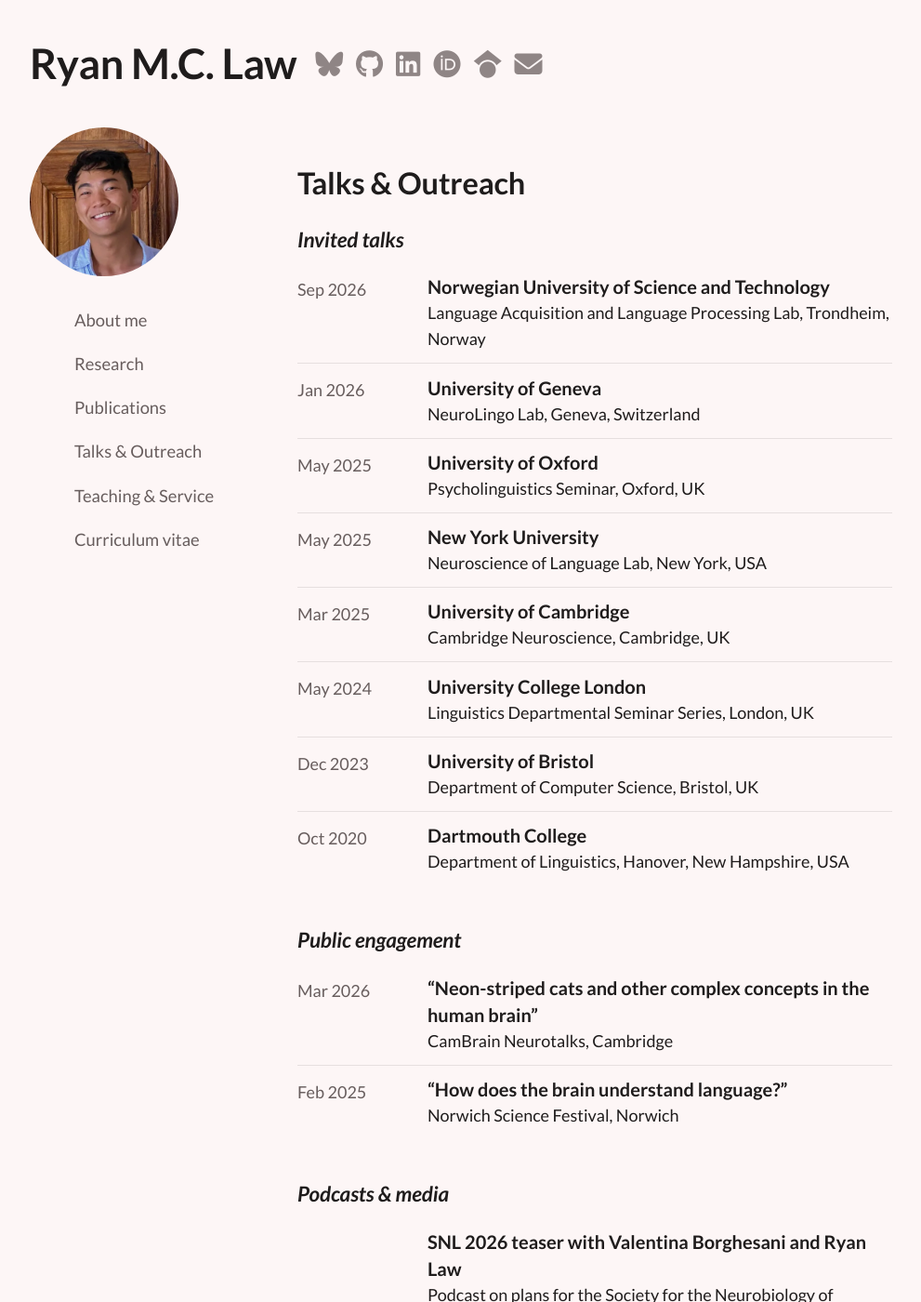
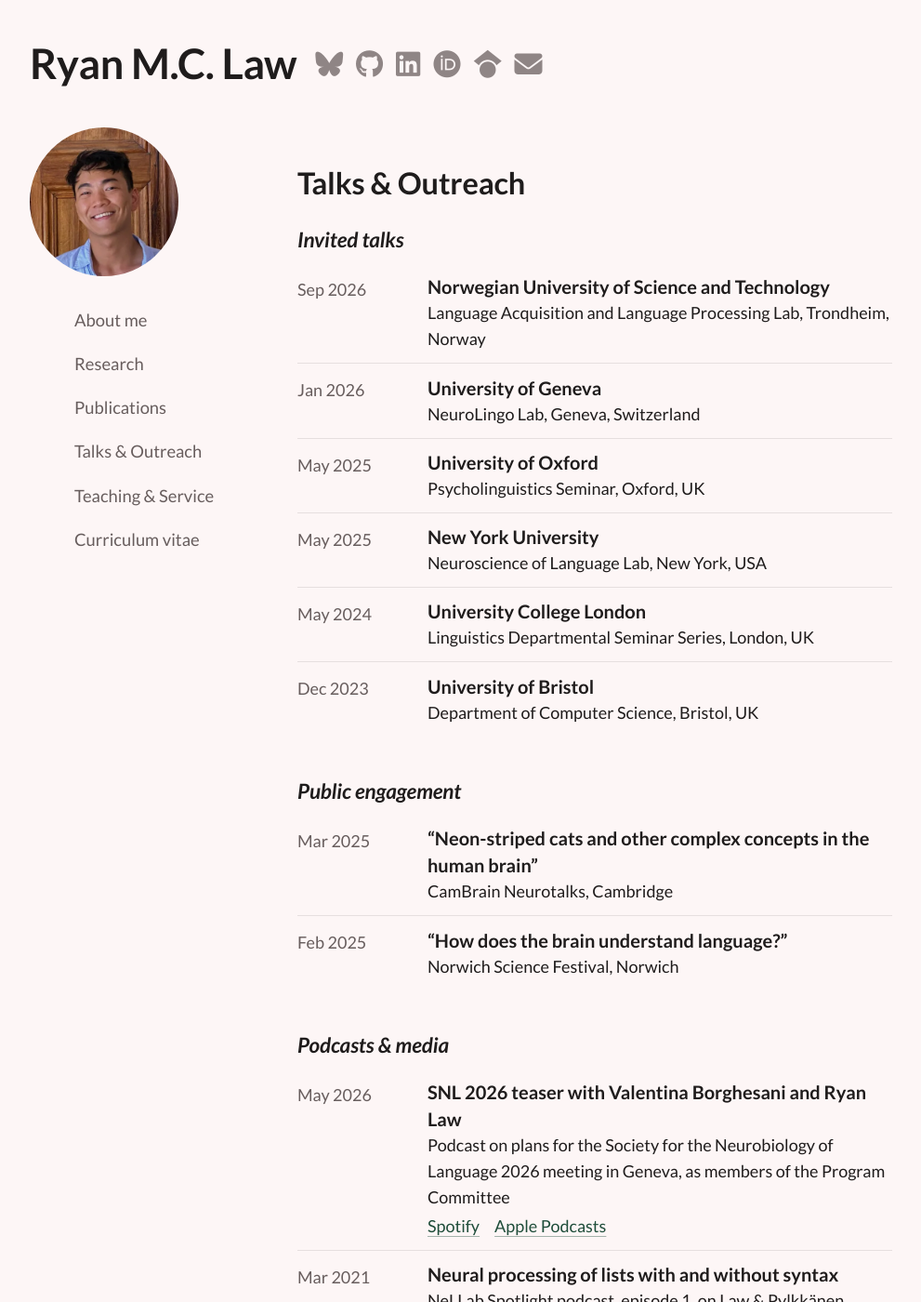
Before and after one commit to rmc-law/rmc-law.github.io, a Jekyll site: the page built from talks.md, in a window 1280 px wide and 1400 px high. Shown: the whole window at 93% size, without its empty margins (88-1079 px from the left). Built offline with Jekyll 4.4.1, drawn with Linux system fonts in a browser that asks for light colours; nearby versions of some CDN libraries.

Commit message:
Talks: trim invited talks, correct CamBrain date, date the SNL 2026 teaser and add its Apple Podcasts link

```diff
--- a/_data/talks.yml
+++ b/_data/talks.yml
@@ -15,21 +15,15 @@ invited:
   - when: May 2025
     title: New York University
     detail: Neuroscience of Language Lab, New York, USA
-  - when: Mar 2025
-    title: University of Cambridge
-    detail: Cambridge Neuroscience, Cambridge, UK
   - when: May 2024
     title: University College London
     detail: Linguistics Departmental Seminar Series, London, UK
   - when: Dec 2023
     title: University of Bristol
     detail: Department of Computer Science, Bristol, UK
-  - when: Oct 2020
-    title: Dartmouth College
-    detail: Department of Linguistics, Hanover, New Hampshire, USA
 
 public:
-  - when: Mar 2026
+  - when: Mar 2025
     title: "“Neon-striped cats and other complex concepts in the human brain”"
     detail: CamBrain Neurotalks, Cambridge
   - when: Feb 2025
@@ -37,12 +31,14 @@ public:
     detail: Norwich Science Festival, Norwich
 
 media:
-  - when: ""
+  - when: "May 2026"
     title: SNL 2026 teaser with Valentina Borghesani and Ryan Law
     detail: Podcast on plans for the Society for the Neurobiology of Language 2026 meeting in Geneva, as members of the Program Committee
     links:
       - label: Spotify
         url: https://open.spotify.com/episode/0zAEhFjMu6szBiPr0lWbyj
+      - label: Apple Podcasts
+        url: https://podcasts.apple.com/gb/podcast/snl-2026-teaser-with-valentina-borghesani-and-ryan-law/id1550649018?i=1000767505780
   - when: Mar 2021
     title: "Neural processing of lists with and without syntax"
     detail: NeLLab Spotlight podcast, episode 1, on Law & Pylkkänen (2021)
```
